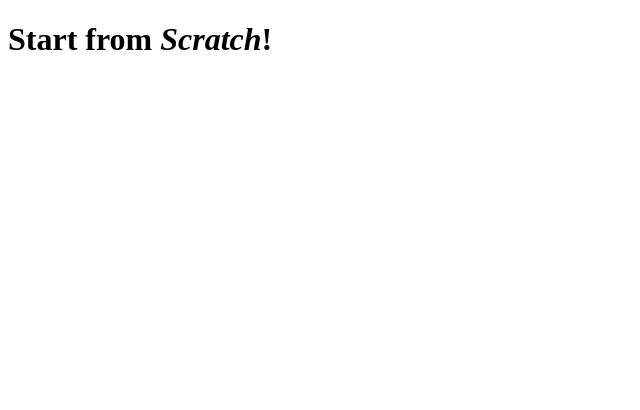
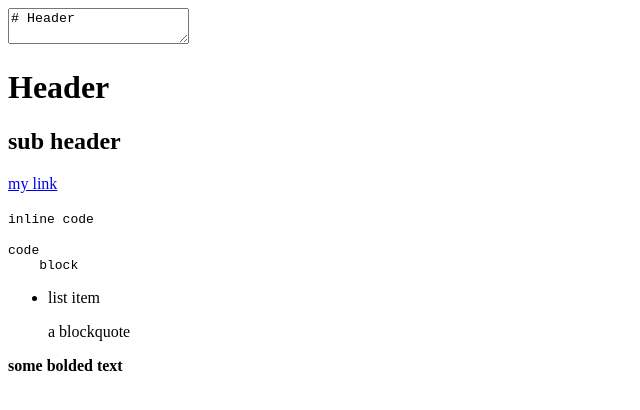
Before and after one commit to danielvanc/Markdown-Previewer, a Gatsby site: page / in a window 1280 px wide. Shown: the whole page, without its empty margins (0-640 px from the left). Built offline with nearby package versions, Linux system fonts and the light colour scheme; Gatsby itself is replaced by a stand-in of ours.

Commit message:
Add initial code

```diff
--- a/package.json
+++ b/package.json
@@ -42,6 +42,7 @@
     "gatsby-plugin-sharp": "^2.5.6",
     "gatsby-source-filesystem": "^2.2.4",
     "gatsby-transformer-sharp": "^2.4.6",
+    "marked": "^1.1.0",
     "react": "^16.13.1",
     "react-dom": "^16.13.1",
     "react-helmet": "^6.0.0"
--- a/src/pages/index.jsx
+++ b/src/pages/index.jsx
@@ -1,10 +1,38 @@
 import React from 'react';
+import marked from 'marked';
 
 const IndexPage = () => {
+  marked.setOptions({
+    gfm: true,
+    breaks: true,
+  });
+  const defaultPreview =
+    '# Header \n\n ## sub header \n\n [my link](https://danielvanc.com) \n\n  `inline code`  \n\n    code \n        block \n\n - list item \n\n>a blockquote \n\n **some bolded text**';
+  const [
+    previewText,
+    setPreviewText,
+  ] = React.useState(defaultPreview);
+  const handleChange = e => {
+    setPreviewText(
+      marked(e.currentTarget.value)
+    );
+  };
+
   return (
-    <h1>
-      Start from <em>Scratch</em>!
-    </h1>
+    <div>
+      <textarea
+        id="editor"
+        onKeyUp={handleChange}
+      >
+        {defaultPreview}
+      </textarea>
+      <div
+        id="preview"
+        dangerouslySetInnerHTML={{
+          __html: marked(previewText),
+        }}
+      />
+    </div>
   );
 };
 
```
Also changed, not shown: 1 other file.
